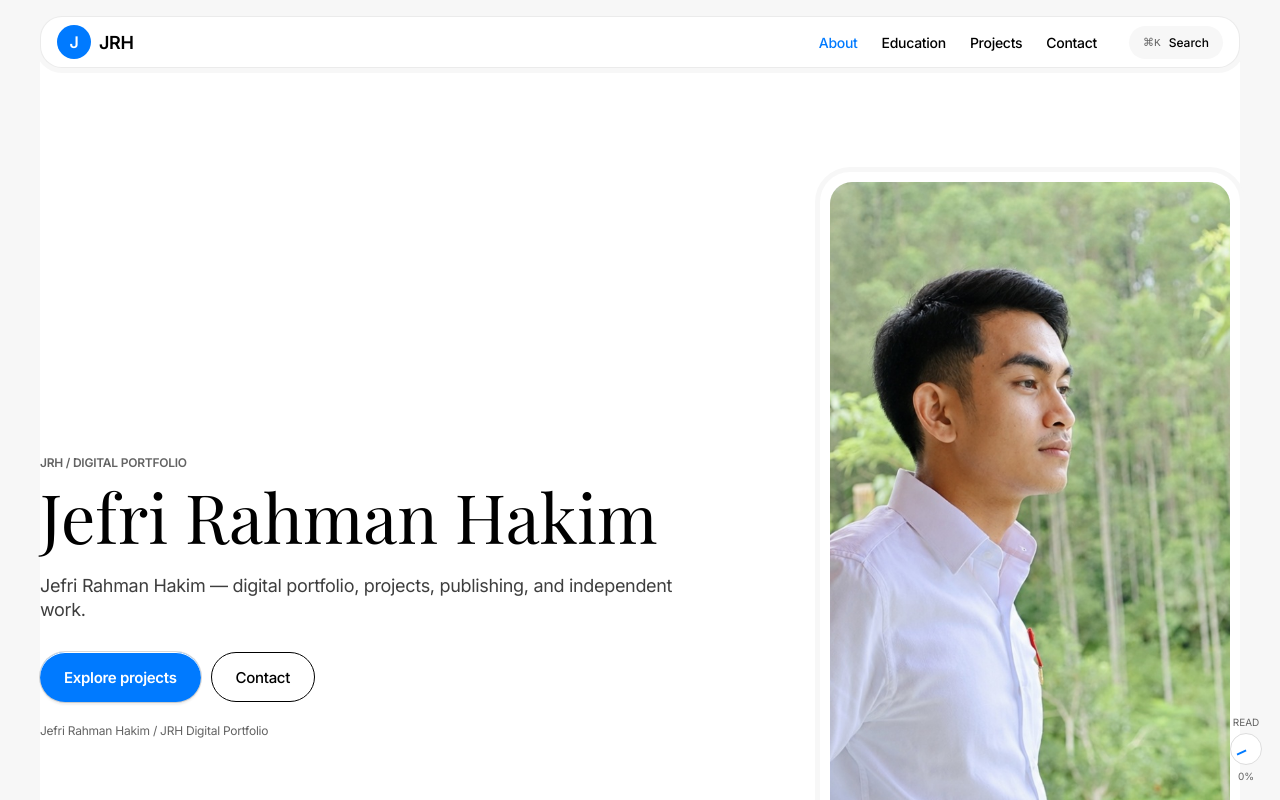
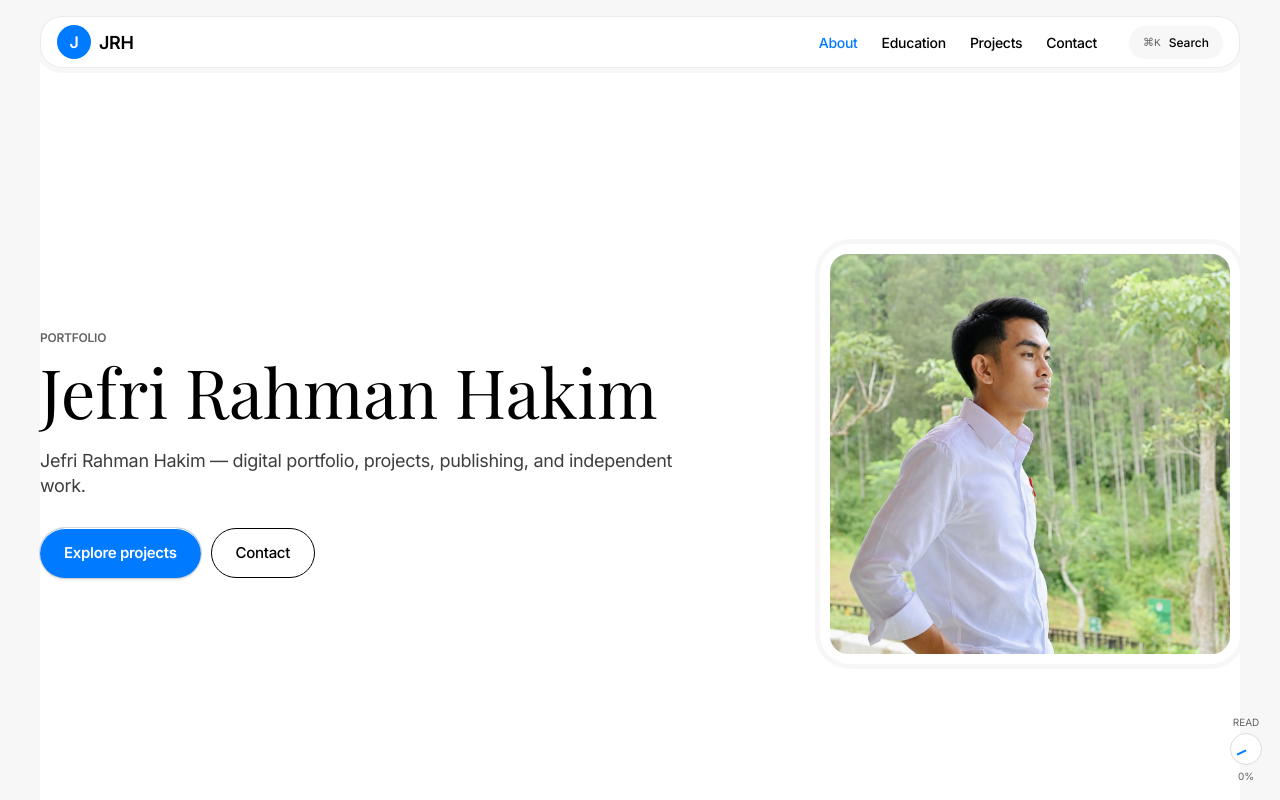
Before and after one commit to LionerHakim/JRHs, a React (Vite) app: page / in a window 1280 px wide. Shown: the top 800 px of the page. Built offline with nearby package versions, Linux system fonts and the light colour scheme.

Commit message:
Polish portfolio UI/UX and portrait sizing
* Clean duplicate portfolio identity labels

* Preserve portrait aspect ratio and refine image sizing

```diff
--- a/src/index.css
+++ b/src/index.css
@@ -74,7 +74,7 @@ body, button, input { font-family: var(--font-inter); }
 button, input { font: inherit; }
 button { color: inherit; }
 a { color: inherit; }
-img { display: block; max-width: 100%; }
+img { display: block; max-width: 100%; height: auto; }
 ::selection { background: var(--color-signal-blue); color: #fff; }
 
 .site-shell { min-height: 100vh; overflow-x: clip; background: var(--color-ash-mist); }
@@ -189,7 +189,6 @@ main { width: min(calc(100% - 32px), var(--page-max-width)); margin: 0 auto; }
 .hero-pill:hover, .hero-pill:focus-visible { filter: brightness(.94); }
 .ghost-pill { background: transparent; color: var(--color-ink-black); border: 1.5px solid var(--color-ink-black); font-weight: 500; }
 .ghost-pill:hover, .ghost-pill:focus-visible { color: var(--color-signal-blue); border-color: var(--color-signal-blue); }
-.hero-meta { margin: 22px 0 0; color: var(--color-smoke); font-size: 12px; line-height: 1.2; letter-spacing: -.24px; }
 .hero-portrait { margin: 0; justify-self: end; width: min(100%, 420px); }
 .portrait-frame {
   position: relative;
@@ -199,12 +198,13 @@ main { width: min(calc(100% - 32px), var(--page-max-width)); margin: 0 auto; }
   box-shadow: var(--shadow-subtle);
 }
 .hero-portrait img {
+  display: block;
   width: 100%;
-  aspect-ratio: 4 / 5;
-  object-fit: cover;
-  border-radius: 22px;
+  height: auto;
+  aspect-ratio: auto;
+  object-fit: contain;
+  border-radius: 18px;
 }
-.portrait-caption { display: flex; justify-content: space-between; margin-top: 14px; color: var(--color-smoke); font-size: 12px; }
 
 .section {
   padding: var(--section-gap) 0;
--- a/src/main.tsx
+++ b/src/main.tsx
@@ -167,21 +167,19 @@ export default function App() {
       <main>
         <section id="identity" className="hero" aria-labelledby="identity-title">
           <div className="hero-copy">
-            <p className="section-kicker">JRH / DIGITAL PORTFOLIO</p>
+            <p className="section-kicker">PORTFOLIO</p>
             <h1 id="identity-title">{siteConfig.identity.name}</h1>
             <p className="hero-description">{siteConfig.identity.description}</p>
             <div className="hero-actions">
               <a className="hero-pill" href="#projects">Explore projects</a>
               <a className="ghost-pill" href="#links">Contact</a>
             </div>
-            <p className="hero-meta">Jefri Rahman Hakim / JRH Digital Portfolio</p>
           </div>
 
           <figure className="hero-portrait">
             <div className="portrait-frame">
               <img src={siteConfig.identity.profileImage} alt={siteConfig.identity.name} width="640" height="800" fetchPriority="high" />
             </div>
-            <figcaption className="portrait-caption"><span>JRH</span><span>Portrait</span></figcaption>
           </figure>
         </section>
 
```
